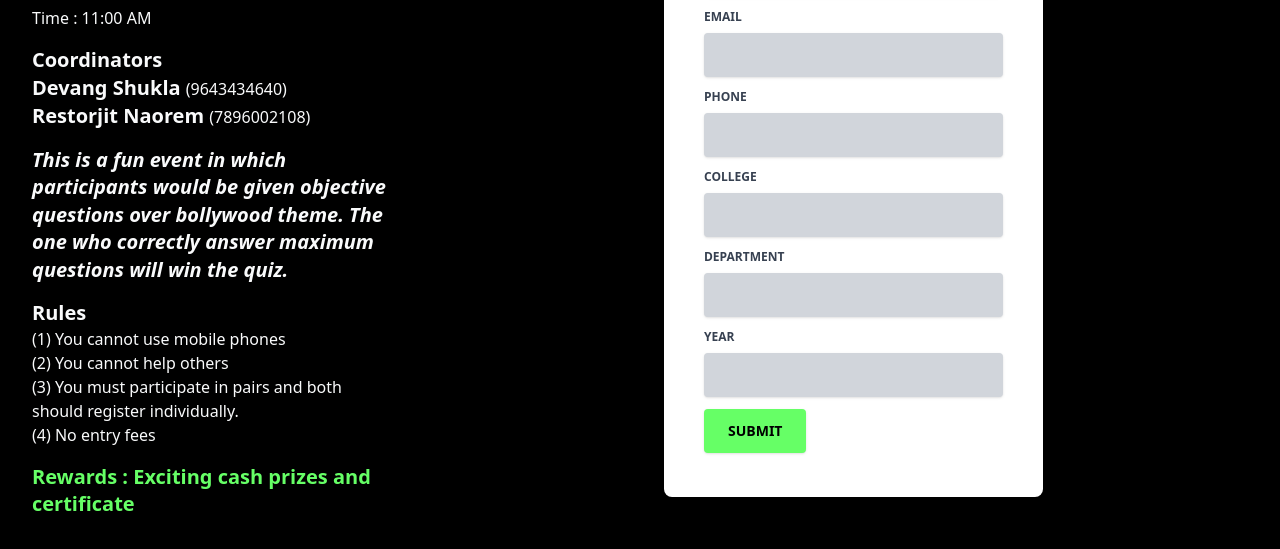
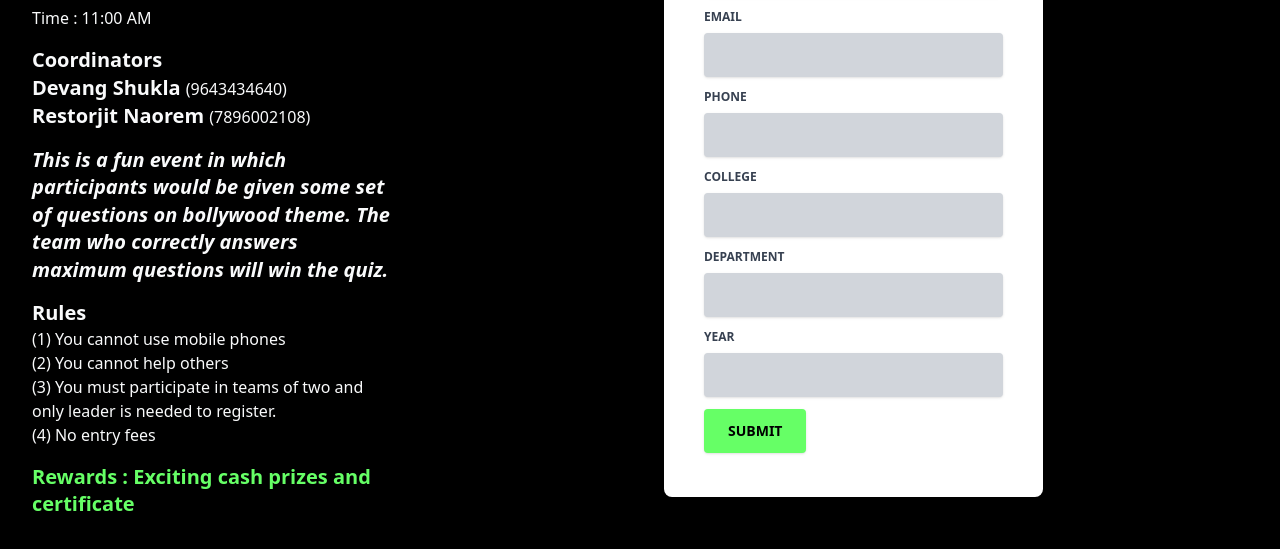
Before and after one commit to interface2k23/CS, a website: page public/quiz.html in a window 1280 px wide. Shown: the part 257-806 px from the top of the page. Drawn offline with Linux system fonts and the light colour scheme.

Commit message:
Update quiz.html

```diff
--- a/public/quiz.html
+++ b/public/quiz.html
@@ -89,9 +89,7 @@
             <p
               class="text-xl font-semibold leading-snug text-gray-50 text-opacity-100 mt-4 italic"
             >
-              This is a fun event in which participants would be given objective
-              questions over bollywood theme. The one who correctly answer
-              maximum questions will win the quiz.
+              This is a fun event in which participants would be given some set of questions on bollywood theme. The team who correctly answers maximum questions will win the quiz.
             </p>
 
             <p
@@ -112,7 +110,7 @@
             <p
               class="text-sm md:text-base leading-snug text-gray-50 text-opacity-100"
             >
-              (3) You must participate in pairs and both should register individually.
+              (3) You must participate in teams of two and only leader is needed to register.
             </p>
             <p
               class="text-sm md:text-base leading-snug text-gray-50 text-opacity-100"
```
